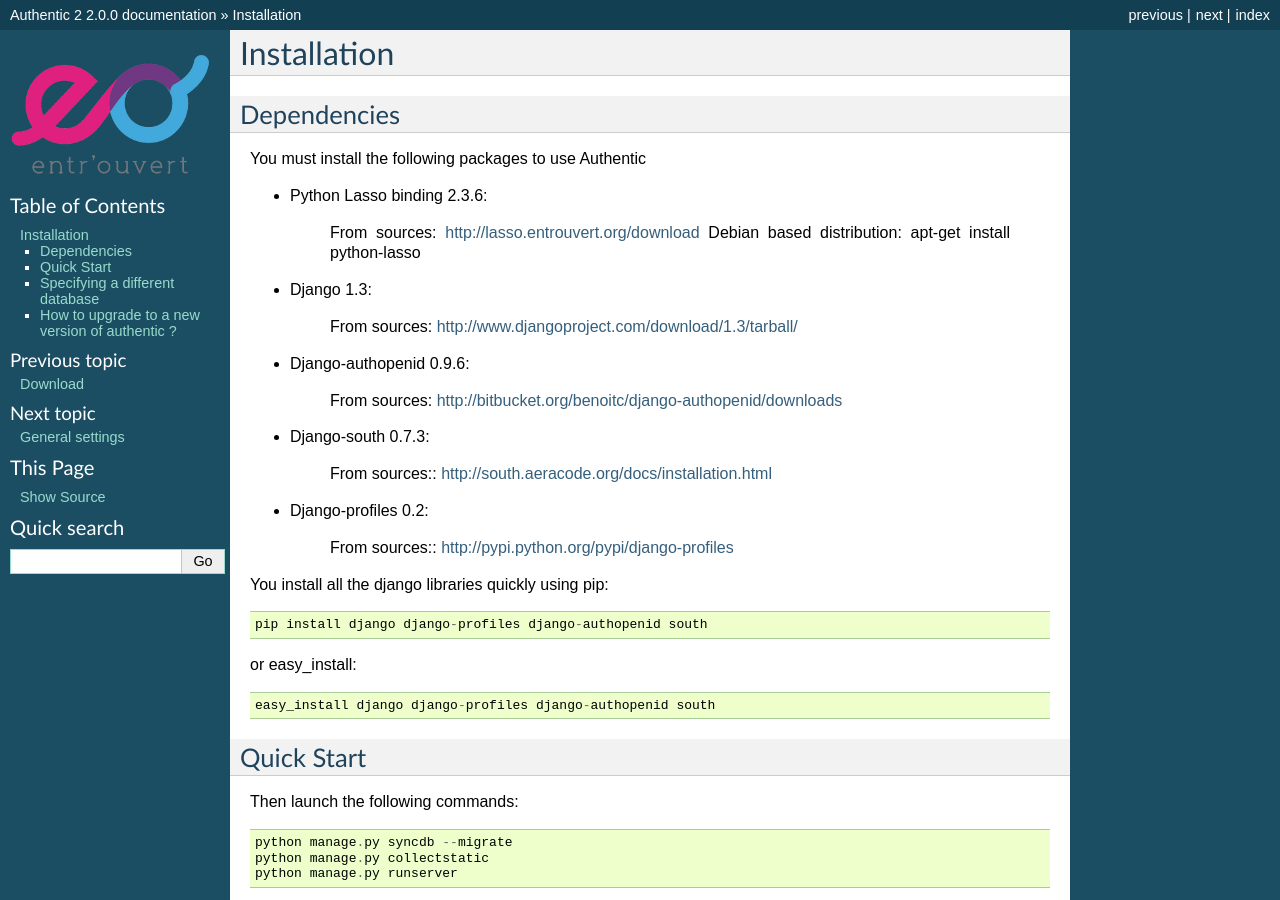
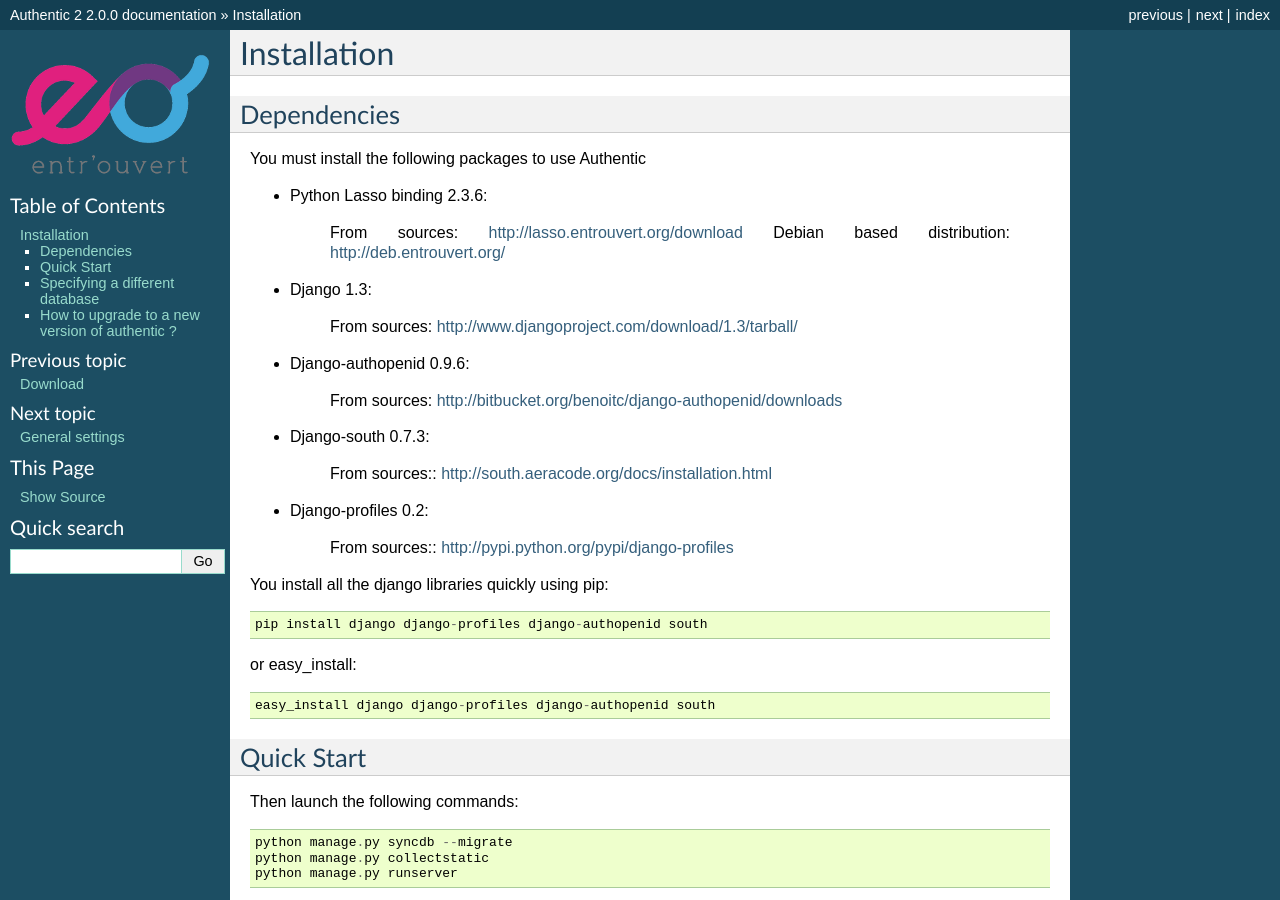
Before and after one commit to incuna/authentic, a Sphinx documentation site: the page built from doc/installation.rst, in a window 1280 px wide and 900 px high. Built offline with Sphinx 7.4.7, drawn with Linux system fonts in a browser that asks for light colours; formulas are drawn with MathJax 3.

Commit message:
Reference deb.entrouvert.org for installing Lasso

```diff
--- a/README.rst
+++ b/README.rst
@@ -40,7 +40,7 @@
  * Python Lasso binding 2.3.6::
 
    From sources: http://lasso.entrouvert.org/download
-   Debian based distribution: apt-get install python-lasso
+   Debian based distribution: http://deb.entrouvert.org/
 
  * Django 1.3::
 
--- a/doc/installation.rst
+++ b/doc/installation.rst
@@ -12,7 +12,7 @@
 - Python Lasso binding 2.3.6:
 
    From sources: http://lasso.entrouvert.org/download
-   Debian based distribution: apt-get install python-lasso
+   Debian based distribution: http://deb.entrouvert.org/
 
 - Django 1.3:
 
```
